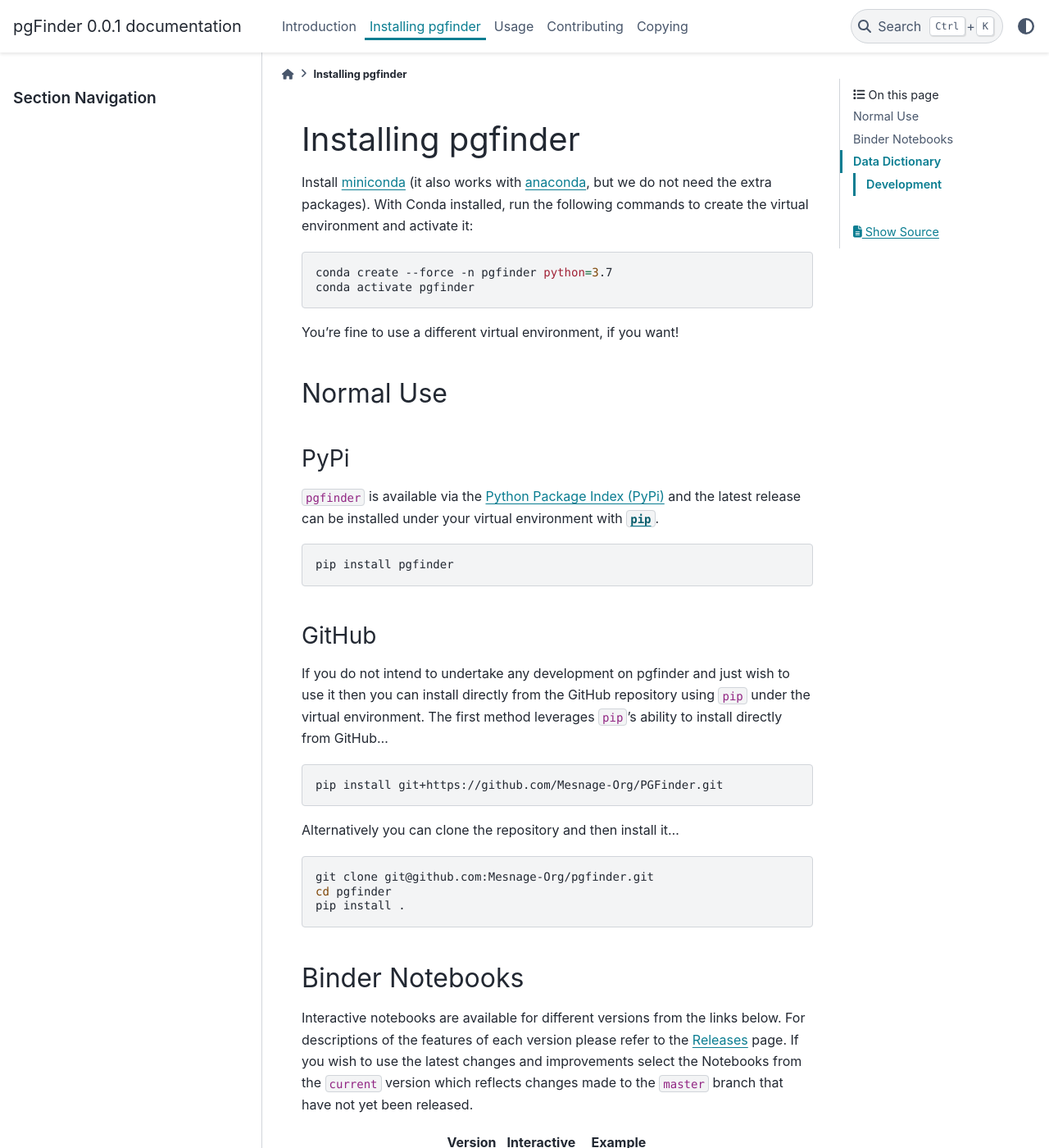
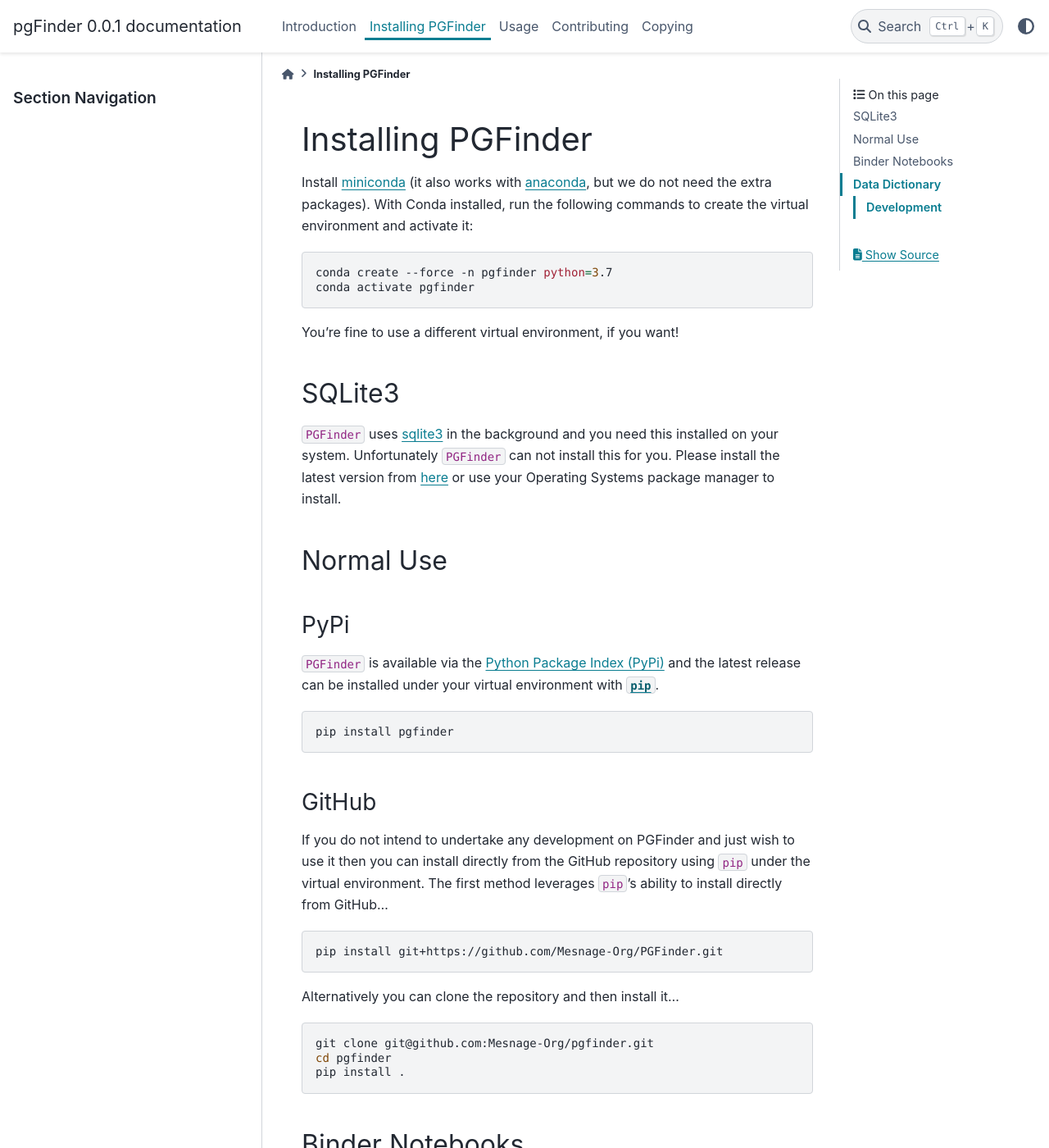
Before and after one commit to Mesnage-Org/pgfinder, a Sphinx documentation site: the page built from docs/installation.md, in a window 1280 px wide and 1400 px high. Shown: the whole window at 82% size. Built offline with Sphinx 7.4.7 and the PyData theme 0.15.4, drawn with Linux system fonts in a browser that asks for light colours; pages that are not in the unit, such as notebooks, are missing from menus; some of the changed text lies outside the part shown.

Commit message:
105 | pgfinder > PGFinder; Mermaid chart > PNG image

````diff
--- a/docs/conf.py
+++ b/docs/conf.py
@@ -46,7 +46,7 @@
 # ones.
 extensions = [
     "sphinx.ext.autodoc",
-    "sphinx_autodoc_napoleon_typehints",
+    # "sphinx_autodoc_napoleon_typehints",
     "sphinx.ext.viewcode",
     "sphinx.ext.githubpages",
     "sphinx.ext.coverage",
--- a/docs/installation.md
+++ b/docs/installation.md
@@ -1,4 +1,4 @@
-# Installing pgfinder
+# Installing PGFinder
 
 Install [miniconda](https://docs.conda.io/en/latest/miniconda.html) (it also works with
 [anaconda](https://docs.anaconda.com/anaconda/install/), but we do not need the extra packages). With Conda installed,
@@ -12,11 +12,17 @@
 
 You're fine to use a different virtual environment, if you want!
 
+## SQLite3
+
+`PGFinder` uses [sqlite3](https://sqlite.org/index.html) in the background and you need this installed on your
+system. Unfortunately `PGFinder` can not install this for you. Please install the latest version from
+[here](https://sqlite.org/download.html) or use your Operating Systems package manager to install.
+
 ## Normal Use
 
 ### PyPi
 
-`pgfinder` is available via the [Python Package Index (PyPi)](https://pypi.org/) and the latest release can be installed
+`PGFinder` is available via the [Python Package Index (PyPi)](https://pypi.org/) and the latest release can be installed
 under your virtual environment with [`pip`](https://pip.pypa.io/en/stable/).
 
 ``` bash
@@ -25,7 +31,7 @@
 
 ### GitHub
 
-If you do not intend to undertake any development on pgfinder and just wish to use it then you can install directly from
+If you do not intend to undertake any development on PGFinder and just wish to use it then you can install directly from
 the GitHub repository using `pip` under the virtual environment. The first method leverages `pip`'s ability to install
 directly from GitHub...
 
@@ -61,7 +67,7 @@
 
 ### Development
 
-If you wish to contribute to the development of pgfinder you should clone this repository and install it in editable
+If you wish to contribute to the development of PGFinder you should clone this repository and install it in editable
 mode (`pip install -e`) with the following commands.
 
 
````
Also changed, not shown: docs/introduction.md (+36 -34 lines), docs/img/flow_diagram.png (added).
